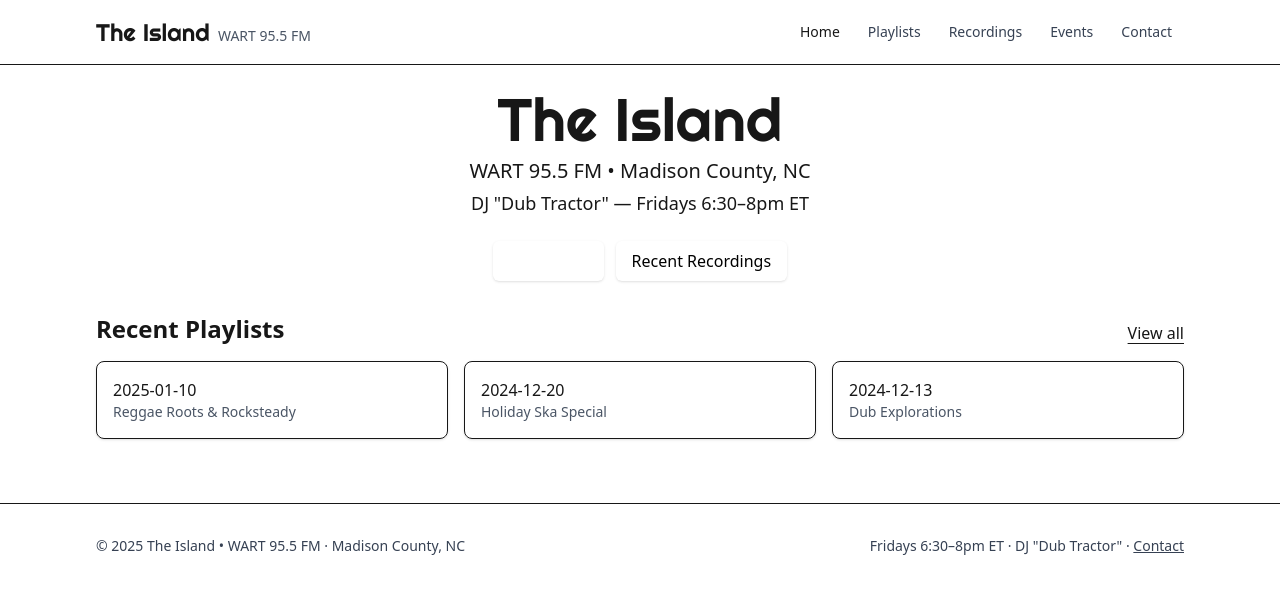
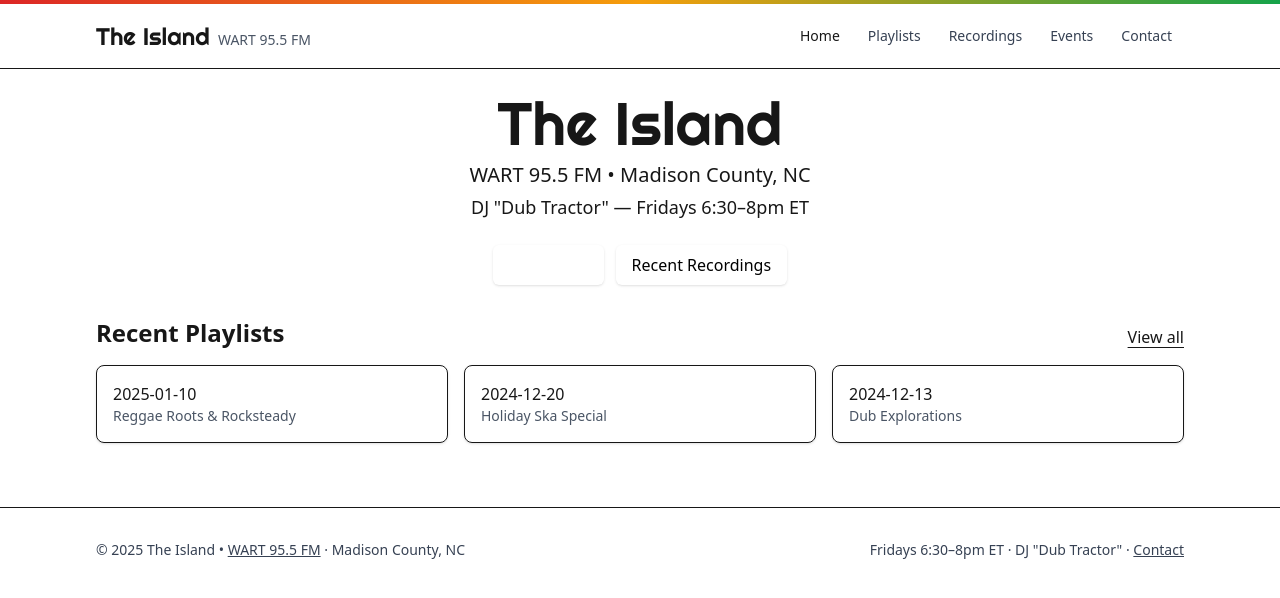
Before and after one commit to jkeychan/theisland-radio-site, a Next.js app in the folder web/: page / in a window 1280 px wide. Shown: the top 598 px of the page. Built offline with nearby package versions, Linux system fonts and the light colour scheme; no server answers.

Commit message:
feat(ui): add rasta color bar, accent styles; link WART; hide email/socials

```diff
--- a/web/src/app/contact/page.tsx
+++ b/web/src/app/contact/page.tsx
@@ -35,9 +35,7 @@ export default function ContactPage() {
             </label>
             <button className="btn btn-primary" type="submit">Send</button>
           </div>
-          <p className="mt-3 text-xs text-gray-600">
-            Prefer email? <a className="underline" href="mailto:music@theisland.radio.fm">music@theisland.radio.fm</a>
-          </p>
+          {/* Email intentionally hidden from the page to avoid indexing */}
         </form>
 
         <section className="rounded-lg border bg-white/80 p-4 shadow-sm text-sm text-gray-700">
@@ -48,17 +46,8 @@ export default function ContactPage() {
               <dd>(555) 123-4567</dd>
             </div>
             <div>
-              <dt className="font-medium">Email</dt>
-              <dd><a className="underline" href="mailto:music@theisland.radio.fm">music@theisland.radio.fm</a></dd>
-            </div>
-            <div>
-              <dt className="font-medium">Social</dt>
-              <dd>
-                <ul className="list-inside list-disc">
-                  <li><a className="underline" href="https://instagram.com" target="_blank" rel="noreferrer noopener">Instagram</a></li>
-                  <li><a className="underline" href="https://facebook.com" target="_blank" rel="noreferrer noopener">Facebook</a></li>
-                </ul>
-              </dd>
+              <dt className="font-medium">Station Website</dt>
+              <dd><a className="underline" href="https://wartfm.org" target="_blank" rel="noreferrer noopener">WART 95.5 FM</a></dd>
             </div>
           </dl>
         </section>
--- a/web/src/app/globals.css
+++ b/web/src/app/globals.css
@@ -37,6 +37,22 @@ body {
   color: var(--foreground);
 }
 
+.brand-gradient {
+  background-image: linear-gradient(to right, var(--rasta-red), var(--rasta-gold), var(--rasta-green));
+}
+
+.card {
+  @apply rounded-lg border bg-white/90 shadow-sm transition-shadow hover:shadow;
+}
+
+.card-title {
+  @apply text-xl font-medium;
+}
+
+.muted {
+  @apply text-sm text-gray-600;
+}
+
 .btn {
   @apply inline-flex items-center justify-center rounded-md px-4 py-2 font-medium shadow-sm transition-colors focus-visible:outline-none focus-visible:ring-2 focus-visible:ring-offset-2;
 }
--- a/web/src/app/page.tsx
+++ b/web/src/app/page.tsx
@@ -5,7 +5,9 @@ export default function Home() {
         <h1 id="hero-title" className="text-4xl sm:text-6xl font-[family-name:var(--font-righteous)] text-[--rasta-green]">
           The Island
         </h1>
-        <p className="mt-2 text-lg sm:text-xl">WART 95.5 FM • Madison County, NC</p>
+        <p className="mt-2 text-lg sm:text-xl">
+          <a className="underline-offset-4 hover:underline" href="https://wartfm.org" target="_blank" rel="noreferrer noopener">WART 95.5 FM</a> • Madison County, NC
+        </p>
         <p className="mt-1 text-base sm:text-lg">DJ &quot;Dub Tractor&quot; — Fridays 6:30–8pm ET</p>
         <div className="mt-6 flex justify-center gap-3">
           <a className="btn btn-primary" href="https://wartfm.org/stream" target="_blank" rel="noreferrer noopener">
@@ -19,20 +21,20 @@ export default function Home() {
 
       <section aria-labelledby="playlist-preview-title">
         <div className="flex items-end justify-between">
-          <h2 id="playlist-preview-title" className="text-2xl font-semibold">Recent Playlists</h2>
-          <a className="text-[--rasta-red] underline underline-offset-4" href="/playlists/">View all</a>
+          <h2 id="playlist-preview-title" className="text-2xl font-semibold text-[--rasta-red]">Recent Playlists</h2>
+          <a className="text-[--rasta-green] underline underline-offset-4" href="/playlists/">View all</a>
         </div>
         <div id="playlist-preview" className="mt-4 grid grid-cols-1 sm:grid-cols-2 lg:grid-cols-3 gap-4">
           {/* Hydrated with static data later */}
-          <article className="rounded-lg border bg-white/80 p-4 shadow-sm">
+          <article className="card p-4">
             <h3 className="font-medium">2025-01-10</h3>
             <p className="text-sm text-gray-600">Reggae Roots & Rocksteady</p>
           </article>
-          <article className="rounded-lg border bg-white/80 p-4 shadow-sm">
+          <article className="card p-4">
             <h3 className="font-medium">2024-12-20</h3>
             <p className="text-sm text-gray-600">Holiday Ska Special</p>
           </article>
-          <article className="rounded-lg border bg-white/80 p-4 shadow-sm">
+          <article className="card p-4">
             <h3 className="font-medium">2024-12-13</h3>
             <p className="text-sm text-gray-600">Dub Explorations</p>
           </article>
--- a/web/src/components/Footer.tsx
+++ b/web/src/components/Footer.tsx
@@ -4,7 +4,7 @@ export function Footer() {
       <div className="container py-8 text-sm text-gray-700">
         <div className="flex flex-col gap-2 sm:flex-row sm:items-center sm:justify-between">
           <p>
-            © {new Date().getFullYear()} The Island • WART 95.5 FM · Madison County, NC
+            © {new Date().getFullYear()} The Island • <a className="underline" href="https://wartfm.org" target="_blank" rel="noreferrer noopener">WART 95.5 FM</a> · Madison County, NC
           </p>
           <p>
             Fridays 6:30–8pm ET · DJ &quot;Dub Tractor&quot; · <a className="underline" href="/contact/">Contact</a>
--- a/web/src/components/Header.tsx
+++ b/web/src/components/Header.tsx
@@ -16,12 +16,15 @@ export function Header() {
 
   return (
     <header className="border-b bg-white/80 backdrop-blur supports-[backdrop-filter]:bg-white/60">
+      <div className="brand-gradient h-1 w-full" aria-hidden />
       <div className="container flex h-16 items-center justify-between">
         <Link href="/" className="inline-flex items-baseline gap-2" aria-label="The Island home">
           <span className="text-2xl font-[family-name:var(--font-righteous)] text-[--rasta-green]">
             The Island
           </span>
-          <span className="hidden sm:inline text-sm text-gray-600">WART 95.5 FM</span>
+          <a className="hidden sm:inline text-sm text-gray-600 underline-offset-4 hover:underline" href="https://wartfm.org" target="_blank" rel="noreferrer noopener">
+            WART 95.5 FM
+          </a>
         </Link>
         <nav className="flex items-center gap-1" aria-label="Primary">
           {navItems.map((item) => {
```
